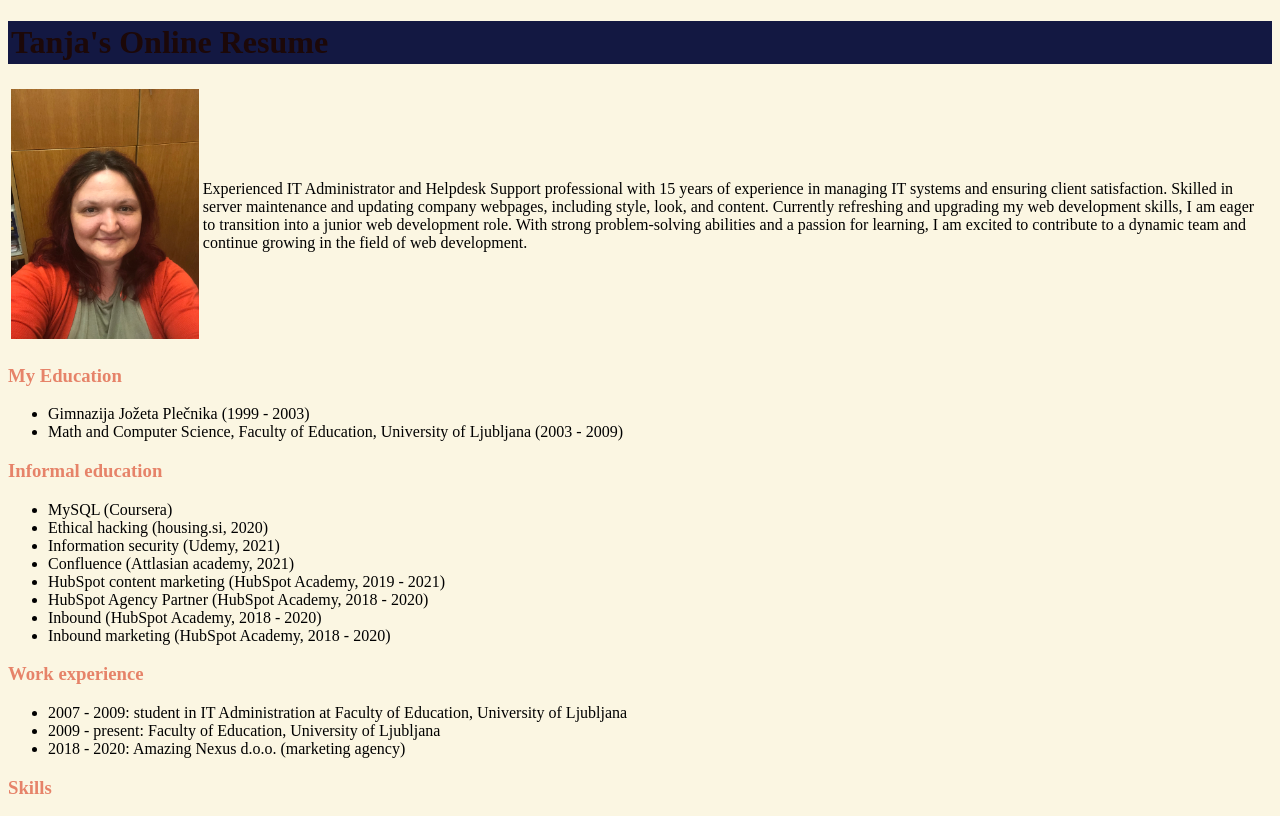
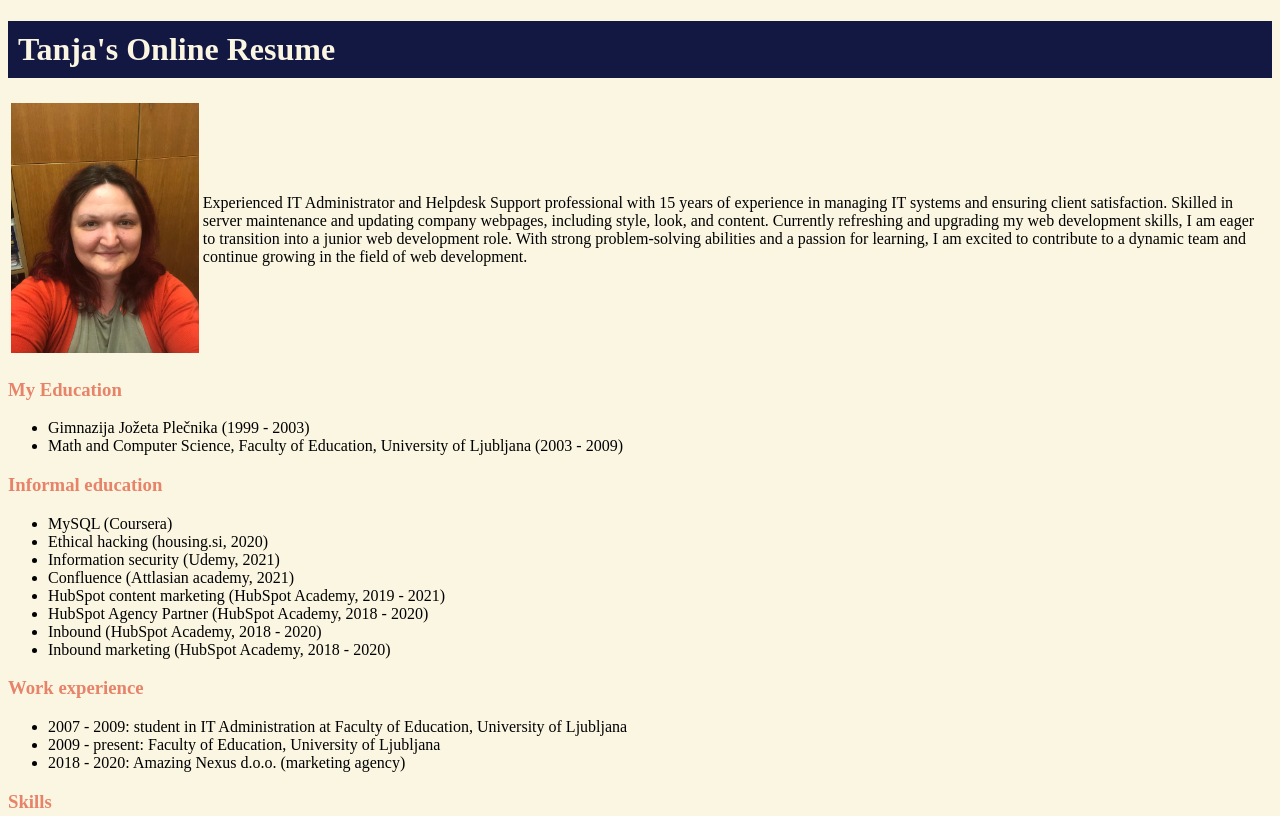
Before and after one commit to tanc-iq/resume, a plain HTML site: page index.html in a window 1280 px wide. Shown: the top 816 px of the page. Drawn offline with Linux system fonts and the light colour scheme.

Commit message:
Update index.html CSS update

```diff
--- a/index.html
+++ b/index.html
@@ -6,29 +6,34 @@
     <title>Tanja's Online Resume</title>
 
     <style>
+
+        html {
+            background-color: #FBF6E2;
+        }
+
+        h1 {
+            color: #FBF6E2;
+            background-color: #131842;
+            padding: 10px;px;
+        }
+
+
         footer {
             background-color: #131842;
             color:#ECCEAE;
             padding:3px;
         }
 
-        html {
-            background-color: #FBF6E2;
-        }
 
         h3 {
             color: #E68369;
         }
 
-        h1 {
-            color: #E68369;
-            background-color: #131842;
-            padding:3px;
-        }
+
     </style>
 </head>
 <body>
-    <h1 style="color:rgb(28, 8, 8)";>Tanja's Online Resume</h1>
+    <h1>Tanja's Online Resume</h1>
 
     <table>
         <tr>
```
